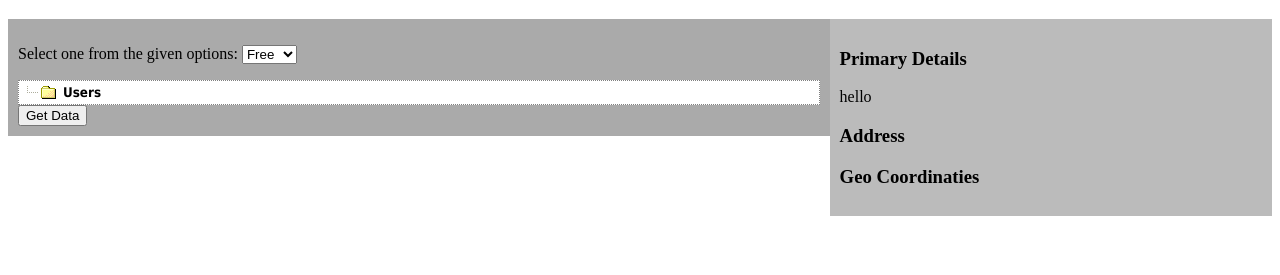
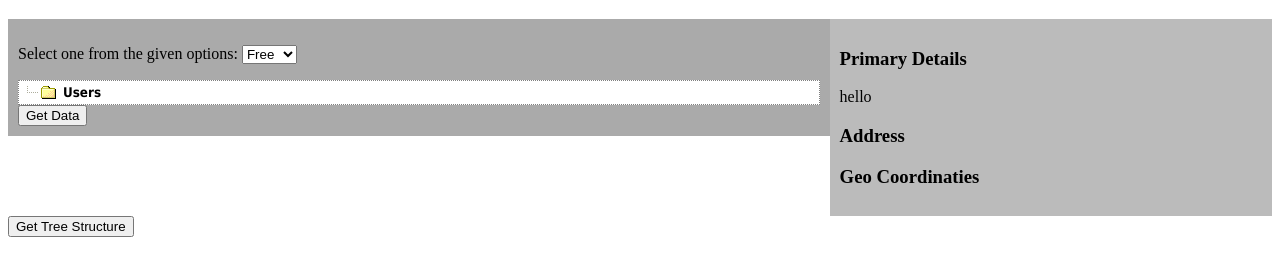
Before and after one commit to perfalcon/js-jquery-dynatree, a plain HTML site: page myfiles/UsersDyna.html in a window 1280 px wide. Shown: the part 61-336 px from the top of the page. Drawn offline with Linux system fonts and the light colour scheme.

Commit message:
Add files via upload
split paths and create a tree structure

```diff
--- a/myfiles/UsersDyna.html
+++ b/myfiles/UsersDyna.html
@@ -70,7 +70,7 @@
 				   }
 				});
 				addressHtml = addressHtml+"</ul>";
-			$("#address").text(addressHtml);
+			$("#address").html(addressHtml);
 		}
 		}
 
@@ -186,9 +186,71 @@
  </div>
 </div>
 </div>
+<button onclick="getTreeStructure()">Get Tree Structure</button>
+
 </body>
 <script>
+function getTreeStructure(){
+	let paths = ["About.vue","Categories/Index.vue","Categories/Demo.vue","Categories/Flavors.vue","Categories/Types/Index1.vue","Categories/Types/Other.vue"];
+	//let paths = ["About.vue","Categories/Types/Index1.vue","Categories/Types/Other.vue"];
+
+	let result = [];
+	let level = {result};
+
+	paths.forEach(path => {
+	  path.split('/').reduce((r, name, i, a) => {
+		if(!r[name]) {
+		  r[name] = {result: []};
+		  r.result.push({name, children: r[name].result})
+		}
+
+		return r[name];
+	  }, level)
+	})
+
+	console.log(result)
+
+	var tree = $("#tree").dynatree("getTree");
+	var usersNode = tree.getNodeByKey("users");
+	$.each(result,function(i,obj){
+		var node = usersNode.addChild({
+					title:obj.name,
+					key:'name'
+					});
+			//console.log(obj.children);
+			if(obj.children.length>0){
+			  //console.log(obj.name);
+			  node=addNodeToTree(node,obj.children);
+
+			}
+	});
+}
+	function addNodeToTree(node,data){
+		var n = node;
+		if(data!=null){
+			for(let i = 0;i<data.length;i++){
+				n=node.addChild({
+					title:data[i].name
+				});
+				if(data[i].children!=null){
+					if(data[i].children.length>0){
+						n=addNodeToTree(n,data[i].children);
+					}
+				}
+			}
+		}
+		return n;
+	}
+
+
+
+
+
+
+
+
 /*
+====
 https://gist.github.com/stephanbogner/4b590f992ead470658a5ebf09167b03d
 var paths = [
     ["Account"],
```
